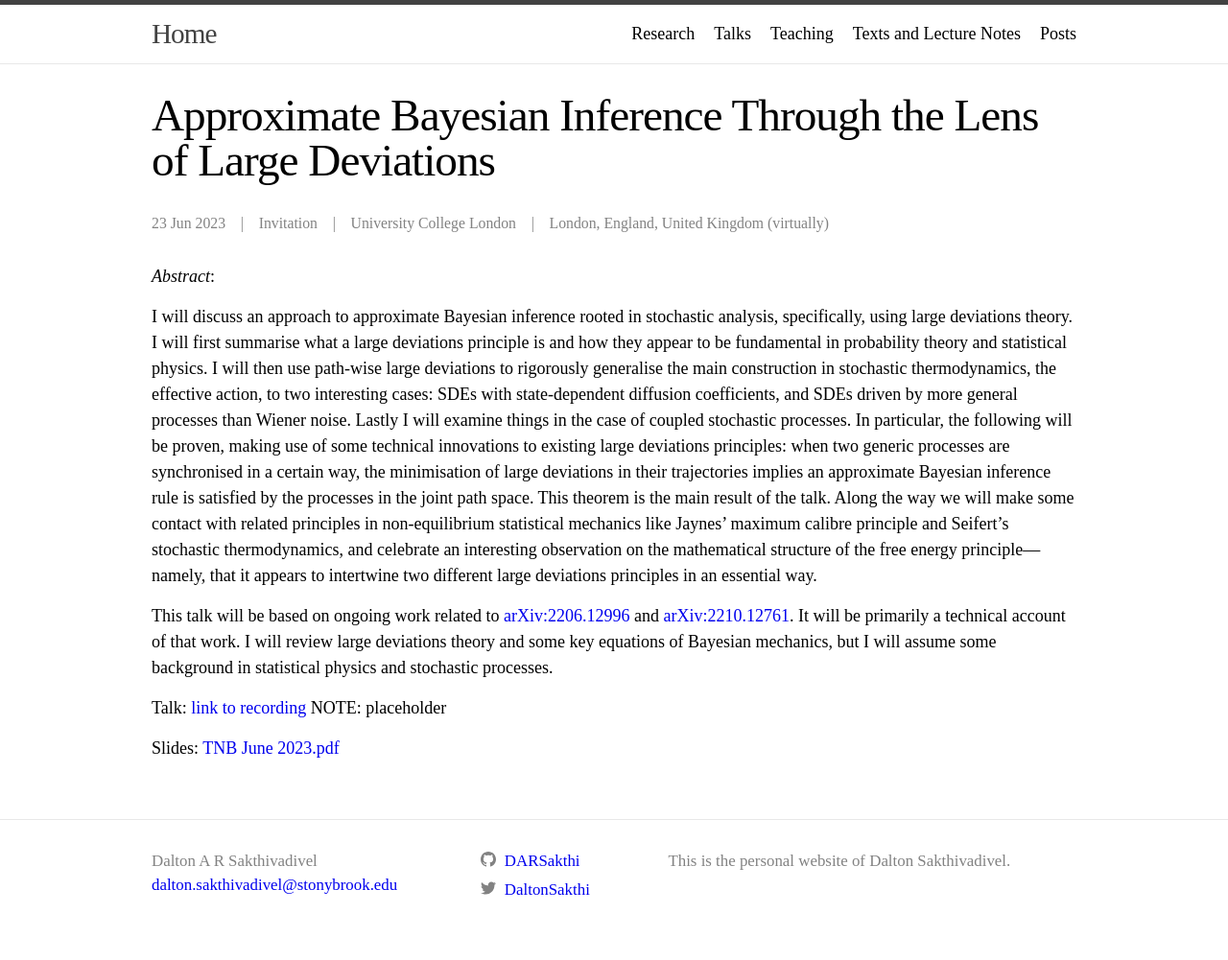
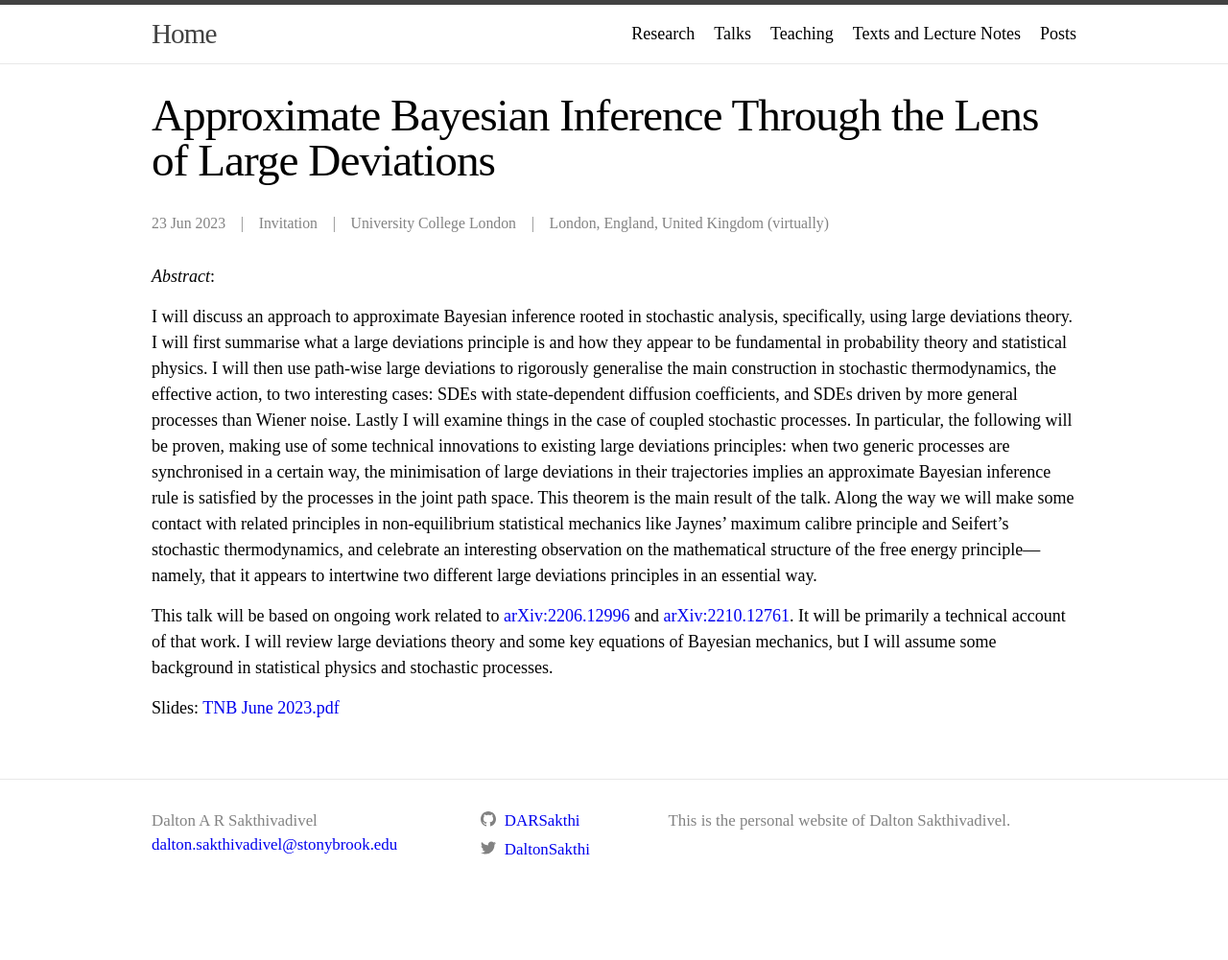
Before and after one commit to DARSakthi/DARSakthi.github.io, a Jekyll site: the page built from _talks/TNB-23.markdown, in a window 1280 px wide. Shown: the whole page at 96% size. Built offline with Jekyll 4.4.1, drawn with Linux system fonts in a browser that asks for light colours; after the commit the page ends 959 px from its top, so only the background shows below that.

Commit message:
Update TNB-23.markdown

```diff
--- a/_talks/TNB-23.markdown
+++ b/_talks/TNB-23.markdown
@@ -14,7 +14,4 @@ I will discuss an approach to approximate Bayesian inference rooted in stochasti
 
 This talk will be based on ongoing work related to [arXiv:2206.12996](https://arxiv.org/abs/2206.12996) and [arXiv:2210.12761](https://arxiv.org/abs/2210.12761). It will be primarily a technical account of that work. I will review large deviations theory and some key equations of Bayesian mechanics, but I will assume some background in statistical physics and stochastic processes.
 
-
-Talk: [link to recording](https://drive.google.com/file/d/1EWwryge7rEZe0Z3iPLOZf-KmUPaH34ho/view?usp=sharing) NOTE: placeholder
-
 Slides: [TNB June 2023.pdf]({{site.files}}/files/TNB June 2023.pdf)
```
